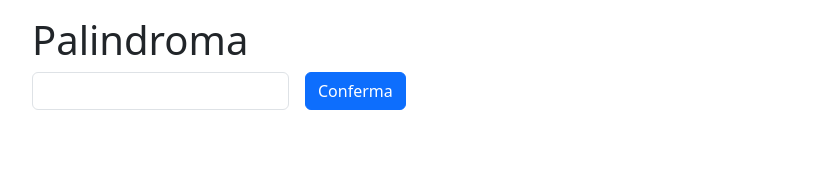
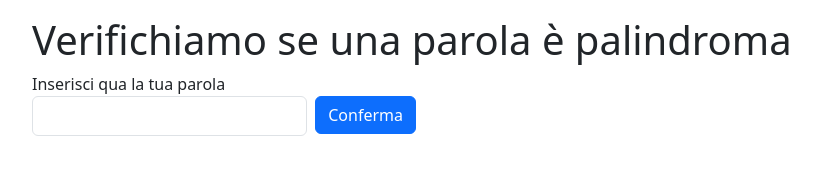
Before and after one commit to abdicore/js-paliedispari, a plain HTML site: page index.html in a window 1280 px wide. Shown: the whole page, without its empty margins (50-870 px from the left). Drawn offline with nearby package versions, Linux system fonts and the light colour scheme.

Commit message:
new-layout

```diff
--- a/css/style.css
+++ b/css/style.css
@@ -0,0 +1,7 @@
+.container-400px {
+    width: 400px;
+}
+
+.h40 {
+    height: 40px;
+}
--- a/index.html
+++ b/index.html
@@ -22,20 +22,21 @@
 </head>
 <body>
     <section class="container">
-        <h1 class="mt-3">Palindroma</h1>
+        <h1 class="mt-3">Verifichiamo se una parola è palindroma</h1>
         <form id="palindroma-form" class="row g-3">
-            <div class="col-auto">
-            <label for="inputText" class="visually-hidden"></label>
-            <input  type="text" minlength="4" required class="form-control" id="inputText" placeholder="">
+            <div class="container-400px">
+                <label for="inputText" class="">Inserisci qua la tua parola</label>
+                <div class="d-flex">
+                    <input  type="text" minlength="4" required class="form-control h40 me-2 " id="inputText" placeholder="">
+                    <button type="submit" class="btn btn-primary mb-3">Conferma</button>
+                </div>
             </div>
-            <div class="col-auto">
-            <button type="submit" class="btn btn-primary mb-3">Conferma</button>
-            </div>
+
         </form>
     </section>
     <!-- risultato -->
      <section>
-        <div id="result"></div>
+        <div class="" id="result"></div>
      </section>
 
 </body>
--- a/js/script.js
+++ b/js/script.js
@@ -9,6 +9,12 @@ Creare una funzione per capire se la parola inserita è palindroma
 
 //FASE DI PREPARAZIONE
 //dichiarazioni funzioni
+function isPalindrome(word){
+    //capovolgo la parola
+    if (word.revers() === word){
+        return console.log(palindroma)}
+    //contollo se la parola e uguare
+}
 
 //RACCOLGO GLI ELEMENTI DAL DOM
 
@@ -16,11 +22,14 @@ const form = document.getElementById('palindroma-form')
 const imputField = document.getElementById('inputText')
 const resultElement =  document.getElementById('result')
 
-form.addEventListener('submit' function(event) {
+form.addEventListener('submit', function(event) {
     event.preventDefault()
 
     //raccolta dati
     const word = imputField.value.trim()
 
     //validazione
+
+    //fase elaborazione
+    isPalindrome()
 })
```
